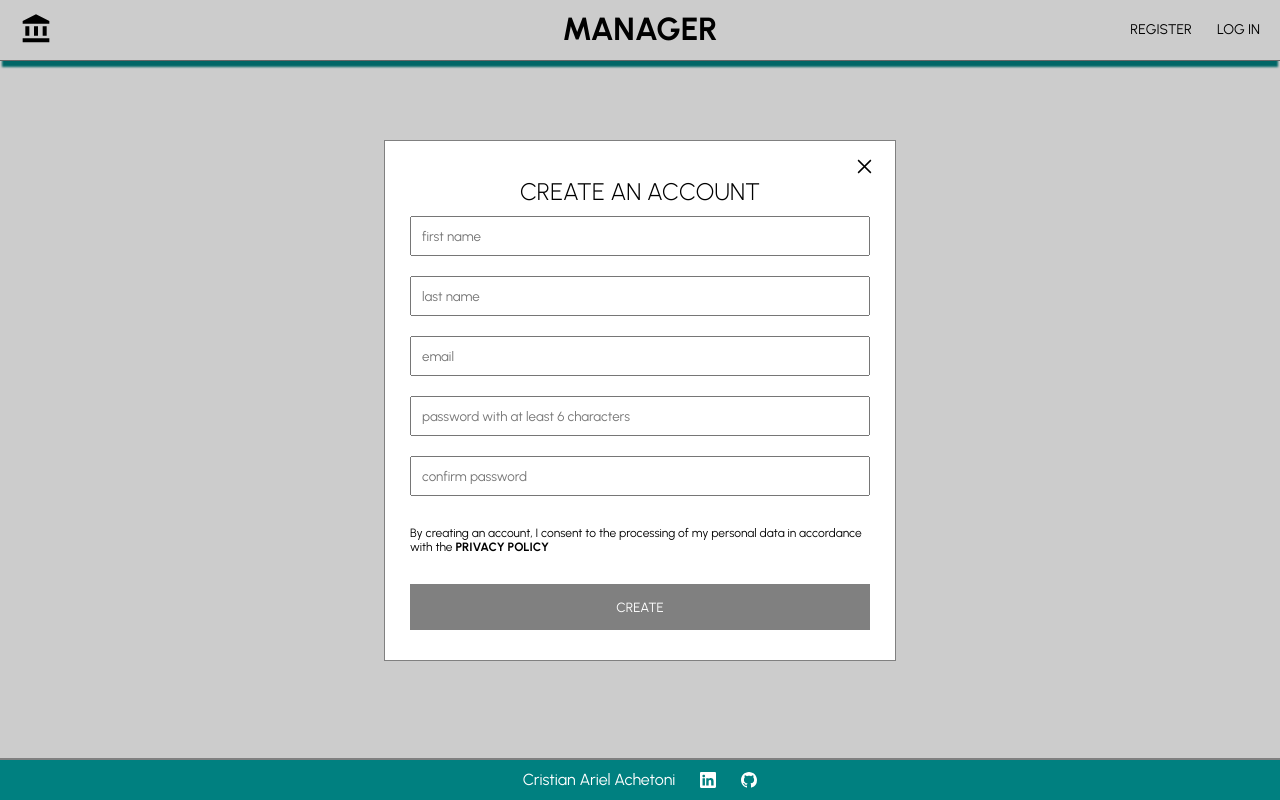
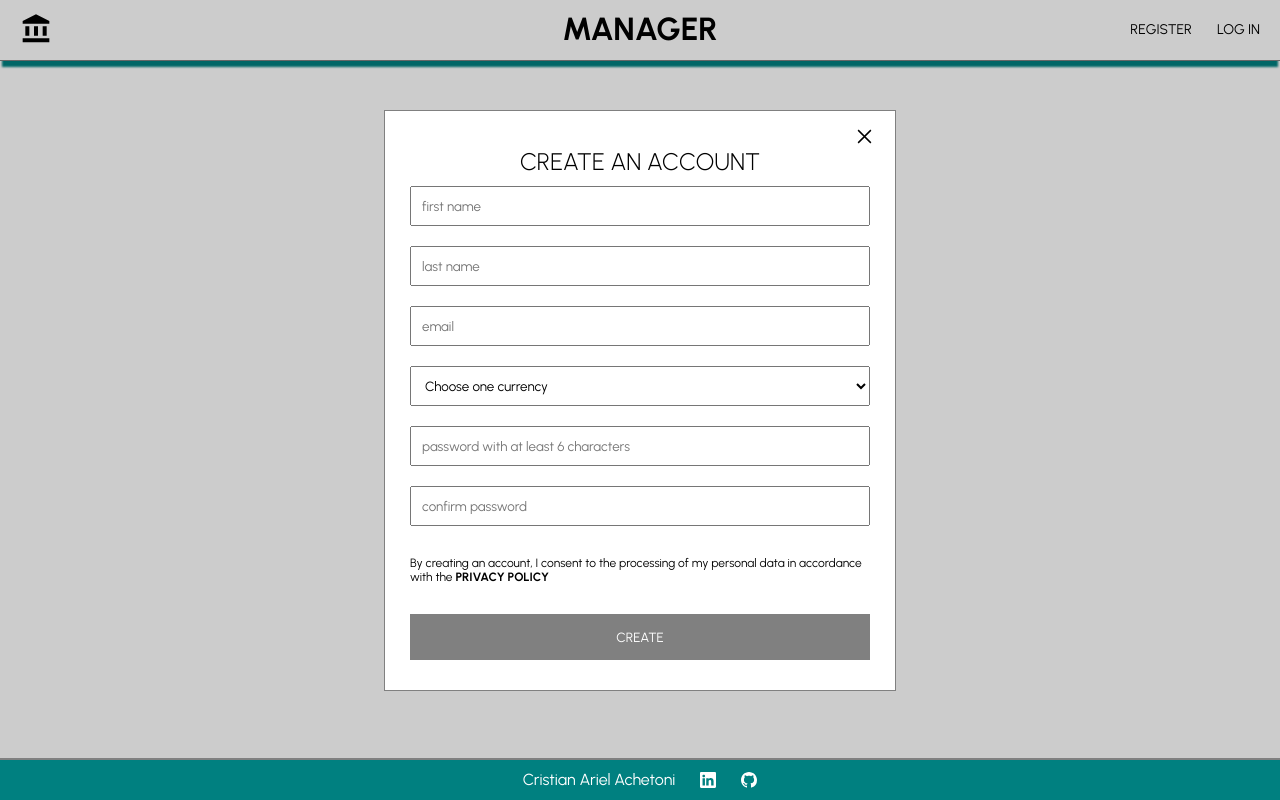
Before and after one commit to crisar0790/CHALLENGE-FULL-STACK, a React (Create React App) app in the folder client/: page / in a window 1280 px wide. Both pictures are taken after a click on the element "REGISTER". Built offline with nearby package versions, Linux system fonts and the light colour scheme; no server answers.

Commit message:
modificación en register para incluir currency

```diff
--- a/client/src/components/Register.jsx
+++ b/client/src/components/Register.jsx
@@ -64,6 +64,17 @@ const Input = styled.input`
     padding: 10px;
 `;
 
+const Select = styled.div`
+    margin: 10px 5px;
+`;
+
+const Currency = styled.select`
+    padding: 10px;
+    width: 100%;
+`;
+
+const Option = styled.option``;
+
 const Agreement = styled.span`
     font-size: 12px;
     margin: 20px 5px;
@@ -89,6 +100,7 @@ const Register = ({ showRegister, setShowRegister }) => {
     const [email, setEmail] = useState('');
     const [password, setPassword] = useState('');
     const [password2, setPassword2] = useState('');
+    const [currency, setCurrency] = useState('');
     const dispatch = useDispatch();
 
     async function handleRegister(e) {
@@ -99,8 +111,8 @@ const Register = ({ showRegister, setShowRegister }) => {
                 icon: "error",
             });
         } catch (error) {
-            if (firstName !== '' && lastName !== '' && email !== '' && password !== '' && password2 !== '' && password === password2) {
-                dispatch(register(firstName, lastName, email, password));
+            if (firstName !== '' && lastName !== '' && email !== '' && currency !== ''  && password !== '' && password2 !== '' && password === password2) {
+                dispatch(register(firstName, lastName, email, currency, password));
             }
             swal("Registered user!", {
                 icon: "success",
@@ -109,6 +121,7 @@ const Register = ({ showRegister, setShowRegister }) => {
             setFirstName('');
             setLastName('');
             setEmail('');
+            setCurrency('');
             setPassword('');
             setPassword2('')
         }
@@ -133,6 +146,14 @@ const Register = ({ showRegister, setShowRegister }) => {
                     <Input placeholder='first name' onChange={(e) => { setFirstName(e.target.value) }} />
                     <Input placeholder='last name' onChange={(e) => { setLastName(e.target.value) }} />
                     <Input placeholder='email' onChange={(e) => { /\S+@\S+\.\S+/.test(e.target.value) ? setEmail(e.target.value) : setEmail('') }} />
+                    <Select>
+                            <Currency onChange={(e) => { setCurrency(e.target.value) }} >
+                                <Option value='' enable='disabled' >Choose one currency</Option>
+                                <Option value='$' >Argentine pesos ($)</Option>
+                                <Option value='USD' >American dollar (USD)</Option>
+                                <Option value='€' >Euro (€)</Option>
+                            </Currency>
+                        </Select>
                     <Input type='password' placeholder='password with at least 6 characters' onChange={(e) => { e.target.value.length >= 6 ? setPassword(e.target.value) : setPassword('') }} />
                     <Input type='password' placeholder='confirm password' onChange={(e) => { setPassword2(e.target.value) }} />
                     <Agreement>
@@ -140,7 +161,7 @@ const Register = ({ showRegister, setShowRegister }) => {
                         data in accordance with the <b>PRIVACY POLICY</b>
                     </Agreement>
                     <Button onClick={(e) => { handleRegister(e) }}
-                        disabled={firstName === '' || lastName === '' || email === '' || password === '' || password2 === '' || password !== password2} >CREATE</Button>
+                        disabled={firstName === '' || lastName === '' || email === '' || currency === ''  || password === '' || password2 === '' || password !== password2} >CREATE</Button>
                 </Form>
             </Wrapper>
         </Container>
```
